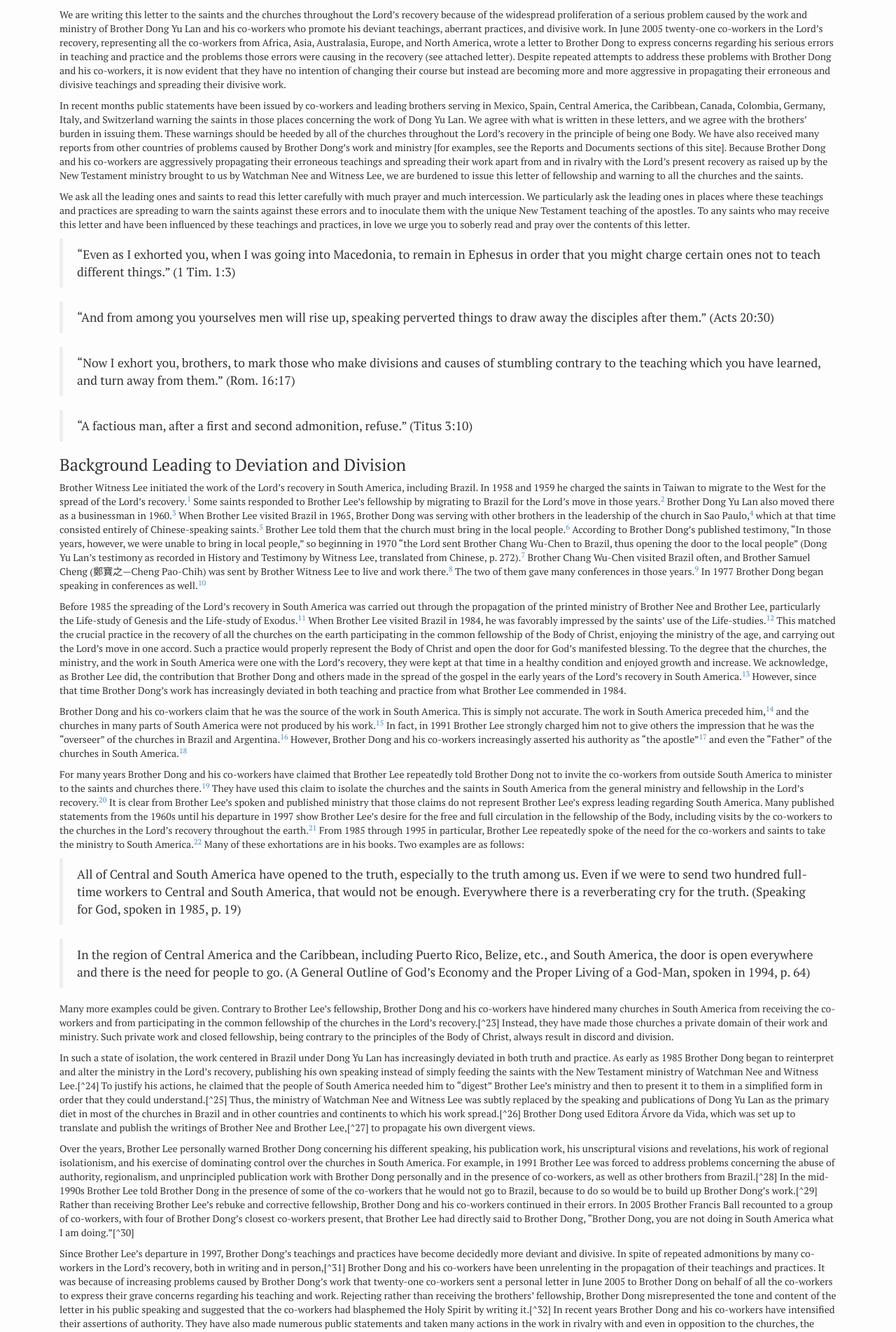
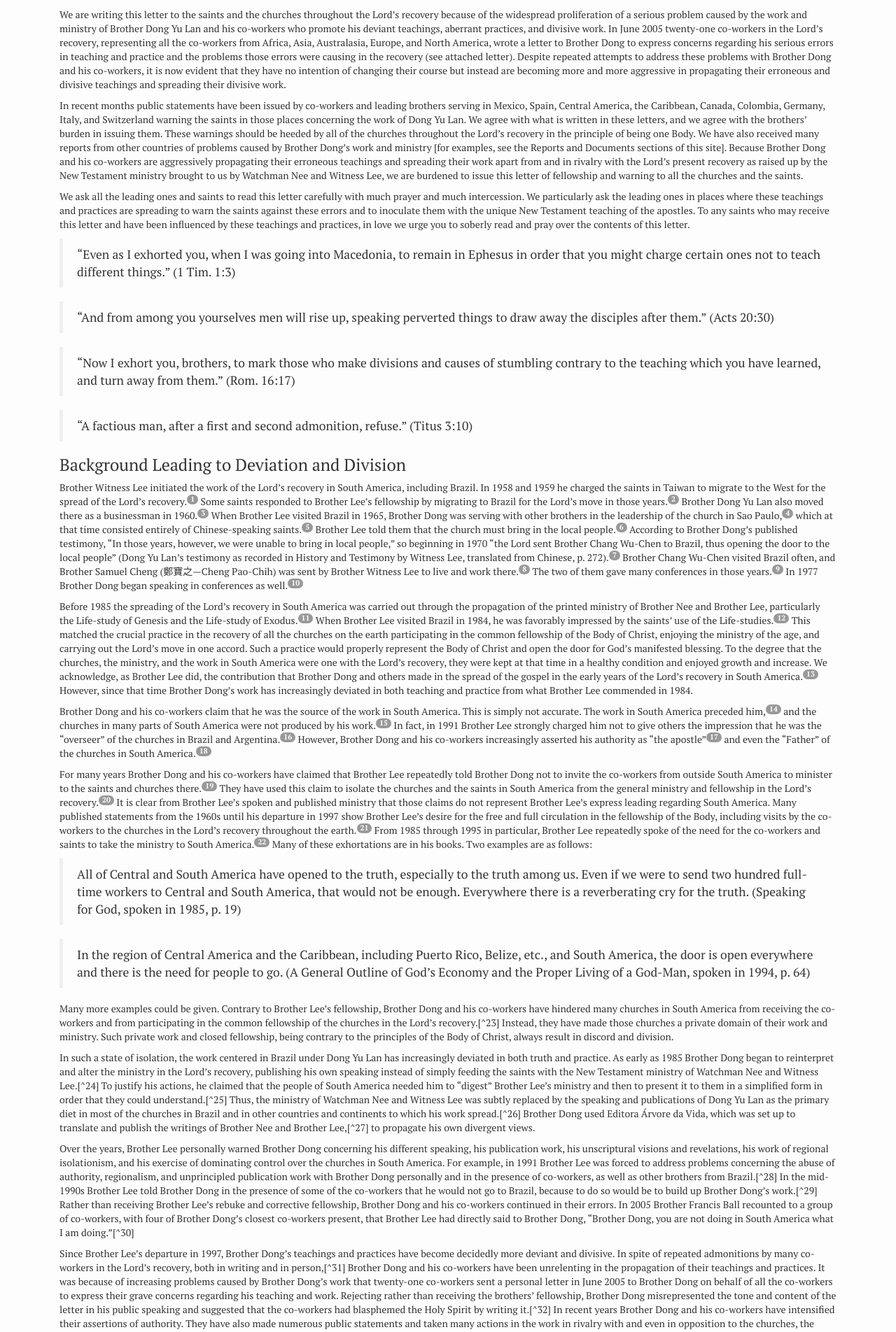
Before and after one commit to dcproject/faithful-witness, a Jekyll site: the page built from warnings/annotated/index.md, in a window 1280 px wide. Shown: the part 382-2286 px from the top of the page at 70% size. Built offline with Jekyll 4.4.1, drawn with Linux system fonts in a browser that asks for light colours; nearby versions of some CDN libraries.

Commit message:
added styles for footnotes

```diff
--- a/css/main.css
+++ b/css/main.css
@@ -16,3 +16,22 @@ dt, dd {
 .label {
     margin: 3px;
 }
+
+.footnote {
+    display: inline-block;
+    padding: 3px 5px;
+    font-weight: bold;
+    line-height: 0.75;
+    color: #fff;
+    text-align: center;
+    white-space: nowrap;
+    vertical-align: baseline;
+    background-color: #999;
+    border-radius: 10px;
+}
+
+.footnote:hover {
+    color: #fff;
+    background-color: #428BCA;
+    text-decoration: none;
+}
```
